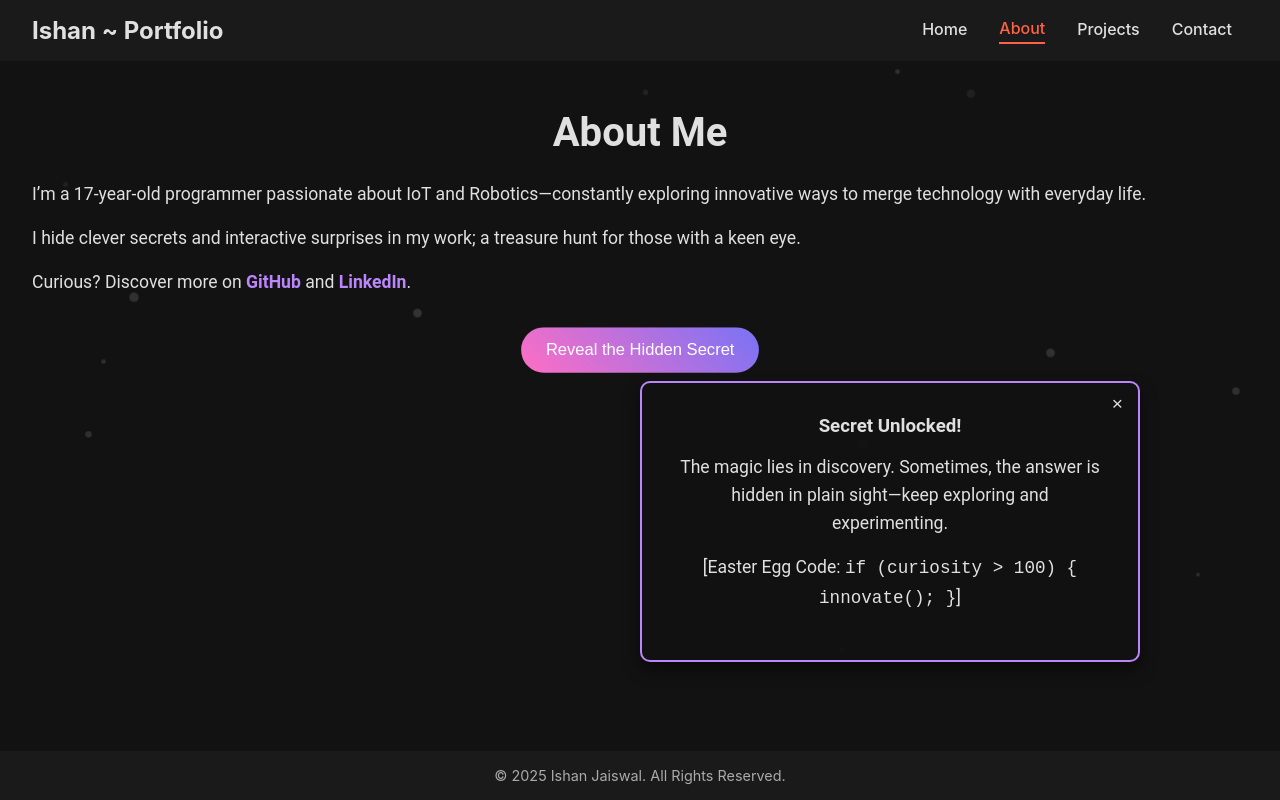
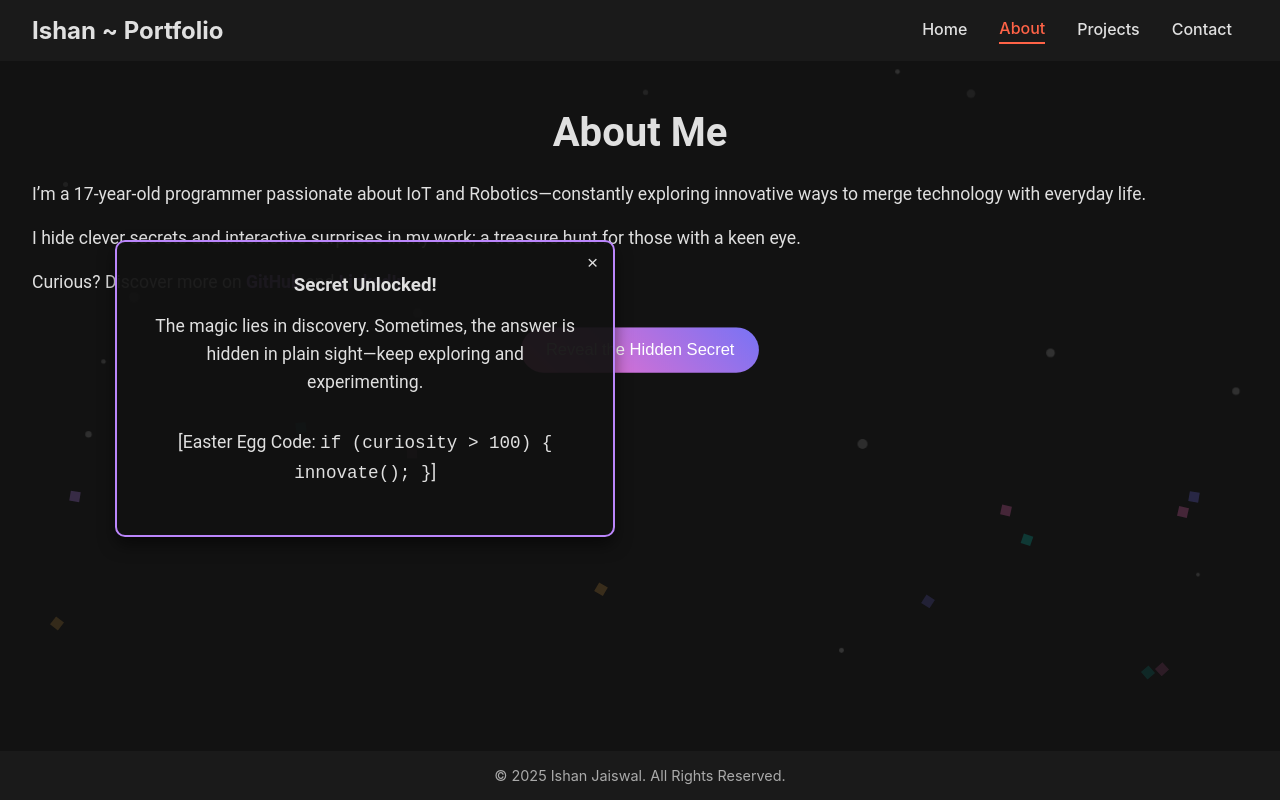
Before and after one commit to NavIshanOp/MY-PORTFOLIO, a React (Create React App) app: page /about in a window 1280 px wide. Both pictures are taken after a click on the button "Reveal the Hidden Secret". Built offline with nearby package versions, Linux system fonts and the light colour scheme.

Commit message:
Update About.js

```diff
--- a/src/pages/About.js
+++ b/src/pages/About.js
@@ -2,7 +2,9 @@ import React, { useState } from 'react';
 import styled, { keyframes } from 'styled-components';
 import { motion, AnimatePresence } from 'framer-motion';
 
-const AboutWrapper = styled.div`
+// ============ Global Styles & Animations ============
+
+const AboutWrapper = styled(motion.div)`
   padding: 3rem 2rem;
   min-height: 80vh;
   background: #121212;
@@ -10,6 +12,9 @@ const AboutWrapper = styled.div`
   color: #e0e0e0;
   position: relative;
   overflow: hidden;
+  @media (max-width: 600px) {
+    padding: 2rem 1rem;
+  }
 `;
 
 const Header = styled.h2`
@@ -18,6 +23,10 @@ const Header = styled.h2`
   margin-bottom: 1.5rem;
   position: relative;
   z-index: 2;
+  cursor: pointer;
+  @media (max-width: 600px) {
+    font-size: 2rem;
+  }
 `;
 
 const Paragraph = styled.p`
@@ -26,6 +35,9 @@ const Paragraph = styled.p`
   margin: 1rem 0;
   position: relative;
   z-index: 2;
+  @media (max-width: 600px) {
+    font-size: 1rem;
+  }
 `;
 
 const Link = styled.a`
@@ -58,6 +70,10 @@ const EasterEggButton = styled(motion.button)`
   position: relative;
   z-index: 2;
   animation: ${pulse} 2s infinite;
+  @media (max-width: 600px) {
+    padding: 0.7rem 1.2rem;
+    font-size: 0.9rem;
+  }
 `;
 
 const fadeIn = keyframes`
@@ -65,21 +81,51 @@ const fadeIn = keyframes`
   to { opacity: 1; transform: translateY(0); }
 `;
 
-const HiddenContainer = styled(motion.div)`
+const ModalContainer = styled(motion.div)`
+  display: flex;
+  align-items: center;
+  justify-content: center;
+  flex-direction: column; // Ensures content stacks vertically
   background: rgba(18, 18, 18, 0.95);
-  border: 2px solid #bb86fc;
+  border: 2px solid ${props => props.borderColor || '#bb86fc'};
   border-radius: 10px;
   padding: 2rem;
-  position: absolute;
-  top: 50%;
-  left: 50%;
-  width: 80%;
-  max-width: 500px;
-  transform: translate(-50%, -50%);
+  position: fixed; // Use fixed to center it relative to the viewport
+  top: 30%; // Center vertically
+  left: 9%; // Move further to the left
+  transform: translate(-50%, -50%); // Adjust for the element's size
+  width: 90%; // Responsive width
+  max-width: 500px; // Limit the maximum width
+  max-height: 80vh; // Prevent overflow on smaller screens
+  overflow-y: auto;
   text-align: center;
-  z-index: 10;
-  box-shadow: 0 8px 16px rgba(0,0,0,0.5);
+  z-index: 200; // Ensure it overlaps other elements
+  box-shadow: 0 8px 16px rgba(0, 0, 0, 0.5);
   animation: ${fadeIn} 0.5s ease-out;
+
+  @media (max-width: 1024px) {
+    padding: 1.8rem; // Adjust padding for tablets
+    width: 95%; // Take up more width on medium screens
+    max-width: 450px; // Reduce max width for tablets
+  }
+
+  @media (max-width: 768px) {
+    padding: 1.5rem; // Adjust padding for smaller tablets
+    width: 95%; // Take up almost full width on smaller screens
+    max-width: 400px; // Reduce max width for smaller tablets
+  }
+
+  @media (max-width: 480px) {
+    padding: 1rem; // Adjust padding for mobile devices
+    width: 95%; // Take up almost full width on mobile
+    max-width: 350px; // Reduce max width for smaller screens
+  }
+
+  @media (max-width: 360px) {
+    padding: 0.8rem; // Further reduce padding for very small screens
+    width: 95%; // Take up almost full width
+    max-width: 300px; // Reduce max width for very small screens
+  }
 `;
 
 const HiddenClose = styled.button`
@@ -92,6 +138,8 @@ const HiddenClose = styled.button`
   cursor: pointer;
   color: #e0e0e0;
 `;
+
+// ============ Particle Background ============
 
 const particleAnimation = keyframes`
   0% {
@@ -133,22 +181,123 @@ const generateParticles = (num) => {
   return particles;
 };
 
+// ============ Confetti Effect ============
+
+const confettiFall = keyframes`
+  0% { transform: translateY(-100vh) rotate(0deg); opacity: 1; }
+  100% { transform: translateY(100vh) rotate(360deg); opacity: 0; }
+`;
+
+const ConfettiPiece = styled.div`
+  position: absolute;
+  top: -10px;
+  width: 10px;
+  height: 10px;
+  background-color: ${props => props.color || '#fff'};
+  opacity: 0.9;
+  transform: rotate(${props => props.rotation}deg);
+  animation: ${confettiFall} ${props => props.duration}s linear forwards;
+  left: ${props => props.left}%;
+`;
+
+const ConfettiContainer = ({ pieces }) => {
+  return (
+    <>
+      {pieces.map((piece, index) => (
+        <ConfettiPiece
+          key={index}
+          color={piece.color}
+          rotation={piece.rotation}
+          duration={piece.duration}
+          left={piece.left}
+        />
+      ))}
+    </>
+  );
+};
+
+const generateConfetti = (count = 20) => {
+  let pieces = [];
+  const colors = ['#ff6ec4', '#7873f5', '#03dac6', '#bb86fc', '#ffb74d'];
+  for (let i = 0; i < count; i++) {
+    pieces.push({
+      color: colors[Math.floor(Math.random() * colors.length)],
+      rotation: Math.floor(Math.random() * 360),
+      duration: Math.random() * 2 + 2,
+      left: Math.random() * 100,
+    });
+  }
+  return pieces;
+};
+
+// ============ Main About Component with Multiple Easter Eggs ============
+
 const About = () => {
   const [showModal, setShowModal] = useState(false);
+  const [showBonusModal, setShowBonusModal] = useState(false);
+  const [showLongPressModal, setShowLongPressModal] = useState(false);
+  const [headerTapCount, setHeaderTapCount] = useState(0);
+  const [confettiPieces, setConfettiPieces] = useState([]);
+
+  // Trigger confetti for 3 seconds when any secret is revealed
+  const triggerConfetti = () => {
+    setConfettiPieces(generateConfetti(30));
+    setTimeout(() => {
+      setConfettiPieces([]);
+    }, 3000);
+  };
 
   const handleEasterEggClick = () => {
     setShowModal(true);
+    triggerConfetti();
   };
 
   const handleCloseModal = () => {
     setShowModal(false);
   };
 
+  const handleCloseBonusModal = () => {
+    setShowBonusModal(false);
+  };
+
+  const handleCloseLongPressModal = () => {
+    setShowLongPressModal(false);
+  };
+
+  // Bonus Easter Egg: tap the header 3 times to reveal a hidden bonus secret!
+  const handleHeaderTap = () => {
+    setHeaderTapCount(prev => prev + 1);
+    if (headerTapCount + 1 >= 3) {
+      setShowBonusModal(true);
+      triggerConfetti();
+      setHeaderTapCount(0);
+    }
+  };
+
+  // Long press on any paragraph (over 1 second) to trigger a secret
+  let pressTimer = null;
+  const handleParagraphMouseDown = () => {
+    pressTimer = setTimeout(() => {
+      setShowLongPressModal(true);
+      triggerConfetti();
+    }, 1000);
+  };
+
+  const handleParagraphMouseUp = () => {
+    clearTimeout(pressTimer);
+  };
+
   return (
     <AboutWrapper>
       {generateParticles(30)}
-      <Header>About Me</Header>
-      <Paragraph>
+      {confettiPieces.length > 0 && <ConfettiContainer pieces={confettiPieces} />}
+      <Header onClick={handleHeaderTap}>About Me</Header>
+      <Paragraph
+        onMouseDown={handleParagraphMouseDown}
+        onMouseUp={handleParagraphMouseUp}
+        onTouchStart={handleParagraphMouseDown}
+        onTouchEnd={handleParagraphMouseUp}
+      >
         I’m a 17-year-old programmer passionate about IoT and Robotics—constantly exploring innovative ways to merge technology with everyday life.
       </Paragraph>
       <Paragraph>
@@ -173,7 +322,7 @@ const About = () => {
       </EasterEggButton>
       <AnimatePresence>
         {showModal && (
-          <HiddenContainer
+          <ModalContainer
             initial={{ opacity: 0, scale: 0.8 }}
             animate={{ opacity: 1, scale: 1 }}
             exit={{ opacity: 0, scale: 0.8 }}
@@ -186,7 +335,44 @@ const About = () => {
             <Paragraph>
               [Easter Egg Code: <code>{`if (curiosity > 100) { innovate(); }`}</code>]
             </Paragraph>
-          </HiddenContainer>
+          </ModalContainer>
+        )}
+      </AnimatePresence>
+      <AnimatePresence>
+        {showBonusModal && (
+          <ModalContainer
+            borderColor="#03dac6"
+            initial={{ opacity: 0, scale: 0.8 }}
+            animate={{ opacity: 1, scale: 1 }}
+            exit={{ opacity: 0, scale: 0.8 }}
+          >
+            <HiddenClose onClick={handleCloseBonusModal}>×</HiddenClose>
+            <h3>Bonus Secret Unlocked!</h3>
+            <Paragraph>
+              You've discovered an extra secret by tapping the header! Keep your curiosity alive.
+            </Paragraph>
+            <Paragraph>
+              [Bonus Code: <code>{`exploreMore();`}</code>]
+            </Paragraph>
+          </ModalContainer>
+        )}
+      </AnimatePresence>
+      <AnimatePresence>
+        {showLongPressModal && (
+          <ModalContainer
+            initial={{ opacity: 0, scale: 0.8 }}
+            animate={{ opacity: 1, scale: 1 }}
+            exit={{ opacity: 0, scale: 0.8 }}
+          >
+            <HiddenClose onClick={handleCloseLongPressModal}>×</HiddenClose>
+            <h3>Long Press Secret!</h3>
+            <Paragraph>
+              You held down long enough to reveal this hidden gem. Great job!
+            </Paragraph>
+            <Paragraph>
+              [Secret Code: <code>{`holdToReveal();`}</code>]
+            </Paragraph>
+          </ModalContainer>
         )}
       </AnimatePresence>
     </AboutWrapper>
```
